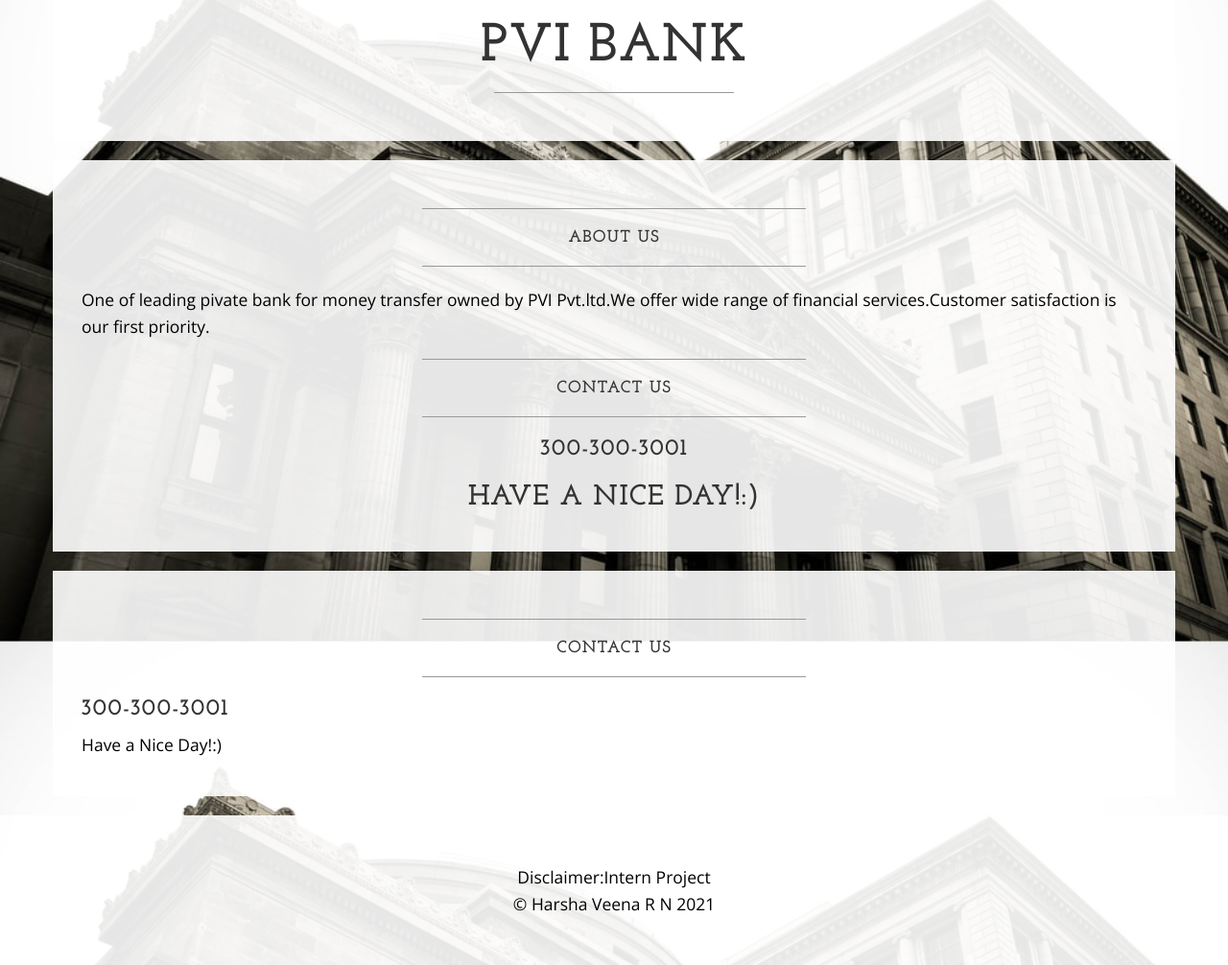
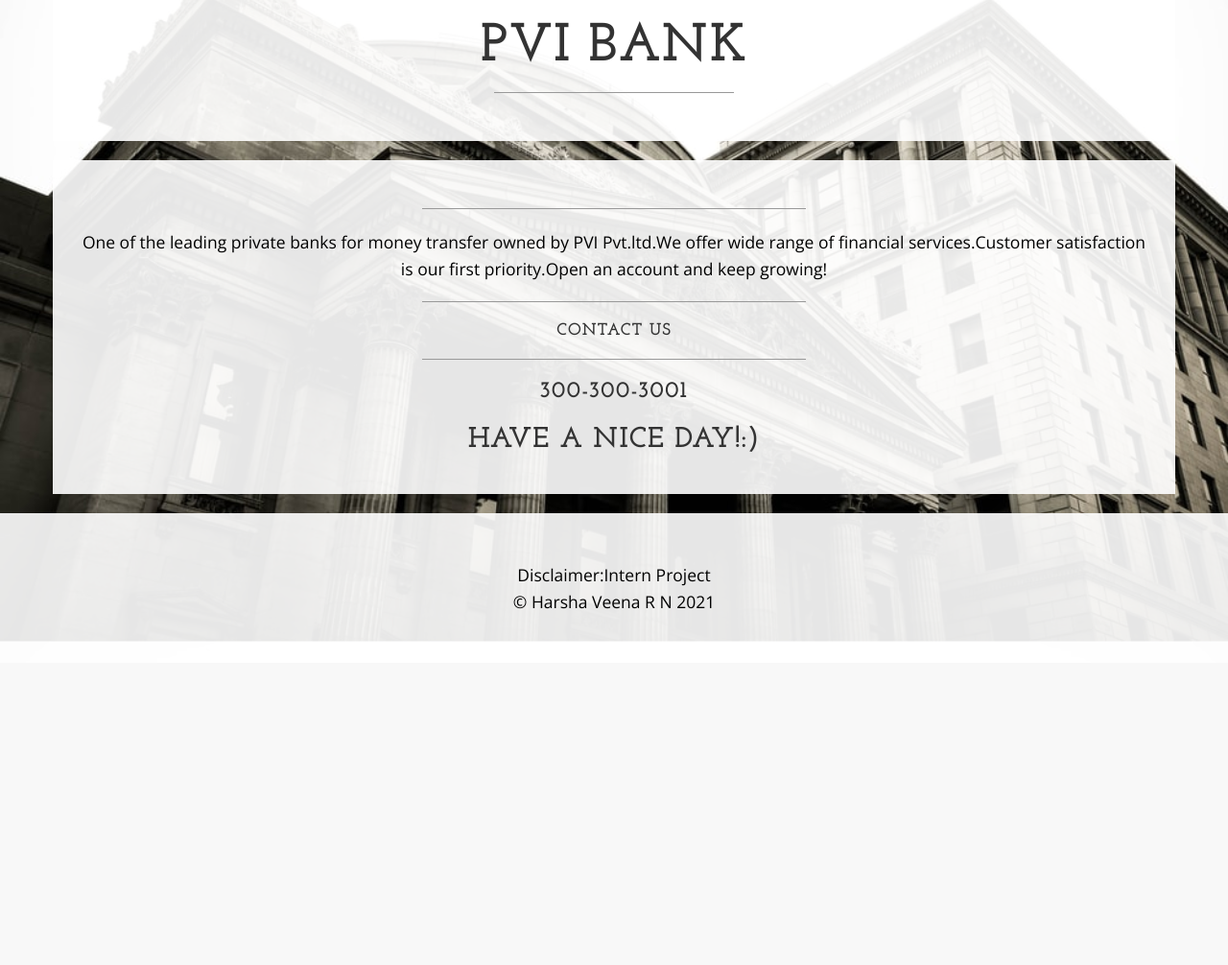
Before and after one commit to Harshaveena16/BasicBankingSystem, a PHP site: page /home.php in a window 1280 px wide. Shown: the part 1039-2045 px from the top of the page at 96% size. After the commit the page ends 1707 px from the top, so only its background shows below. Run offline with PHP 8.4, Linux system fonts and the light colour scheme.

Commit message:
Add files via upload

```diff
--- a/home.php
+++ b/home.php
@@ -90,12 +90,8 @@
             <div class="box">
                 <div class="col-lg-12">
                     <hr>
-                    <h2 class="intro-text text-center">
-                        <strong>ABOUT US</strong>
-                    </h2>
-                    <hr>
                     <hr class="visible-xs">
-                    <p> One of leading pivate bank for money transfer owned by PVI Pvt.ltd.We offer wide range of financial services.Customer satisfaction is our first priority.</p>
+                    <p align="center"> One of the leading private banks for money transfer owned by PVI Pvt.ltd.We offer wide range of financial services.Customer satisfaction is our first priority.Open an account and keep growing! </p>
 					<hr>
                     <h2 class="intro-text text-center" align="center">
                         <strong>CONTACT US</strong>
@@ -106,21 +102,6 @@
 				</div>
             </div>
         </div>
-
-        <div class="row">
-            <div class="box">
-                <div class="col-lg-12">
-                    <hr>
-                    <h2 class="intro-text text-center">
-                        <strong>CONTACT US</strong>
-                    </h2>
-                    <hr>
-					<h3>300-300-3001</h3>
-                    <p>Have a Nice Day!:)</p>
-                </div>
-            </div>
-        </div>
-
     </div>
     <!-- /.container -->
 
--- a/transact.php
+++ b/transact.php
@@ -62,8 +62,8 @@ if(isset($_POST['submit']))
                           $sender = $sen['name'];
 						  $reciever = $rec['name'];
 						  $sql = "INSERT INTO transaction(sender,reciever,amount) VALUES (' $sender',' $reciever','$bal')";
-                         $query=mysqli_query($conn,$sql);
-                          if ($conn->query($sql) === TRUE) {
+                          $query = mysqli_query($conn,$sql);
+                          if ($query === TRUE) {
                      echo "<script> alert('Transaction Successful');
                                      window.location='transhis.php';
                            </script>";
--- a/transhis.php
+++ b/transhis.php
@@ -65,14 +65,12 @@
 								echo "
 									<table class='table'>
 									<tr>
-									<td><strong>S.No</strong></td>
 									<td><strong>Sender</strong></td>
 									<td><strong>Receiver</strong></td>
 									<td><strong>Amount</strong></td>
 									</tr>";
 									while($row = $result->fetch_assoc()) {
 									echo"<tr>
-									<td>". $row["sno"]." </td>
 									<td>" . $row["sender"]. "</td>
 									<td> ". $row["reciever"]."</td>
 									<td>" . $row["amount"]. "</td>";
```
Also changed, not shown: README.md.
